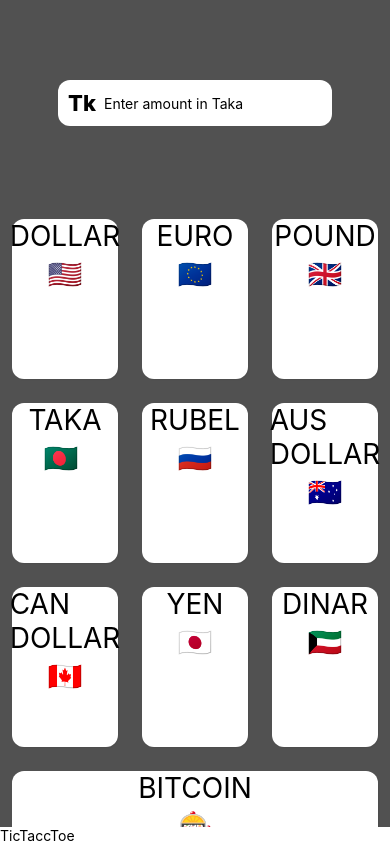
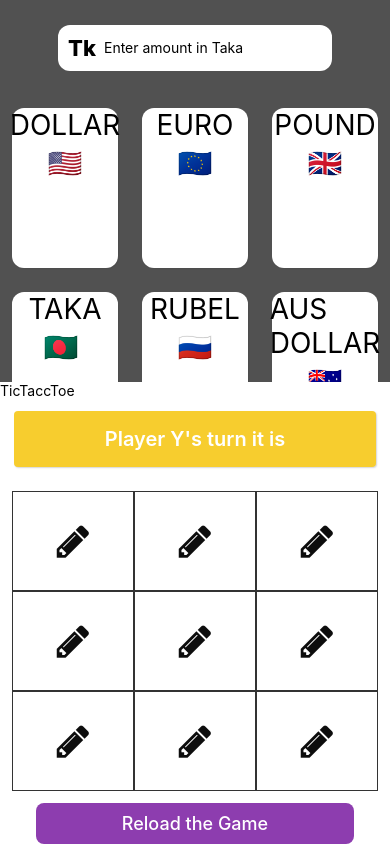
Before and after one commit to Humayra-Akter/currency-flatlist, a React Native app: screen / in a window 390 px wide. Built offline with nearby package versions, Linux system fonts and the light colour scheme.

Commit message:
tic tac toe

```diff
--- a/src/TicTaccToe.tsx
+++ b/src/TicTaccToe.tsx
@@ -1,4 +1,4 @@
-import {StyleSheet, Text, View} from 'react-native';
+import {FlatList, Pressable, StyleSheet, Text, View} from 'react-native';
 import React, {useState} from 'react';
 
 import Snackbar from 'react-native-snackbar';
@@ -70,9 +70,70 @@
     }
   };
 
+  const onChangeItem = (itemNumber: number) => {
+    if (gameWinner) {
+      return Snackbar.show({
+        text: gameWinner,
+        backgroundColor: '#000000',
+        textColor: '#FFFFFF',
+      });
+    }
+
+    if (gameState[itemNumber] === 'empty') {
+      gameState[itemNumber] = isCross ? 'cross' : 'circle';
+      setIsCross(!isCross);
+    } else {
+      return Snackbar.show({
+        text: 'Position is already filled',
+        backgroundColor: 'red',
+        textColor: '#FFFFFF',
+      });
+    }
+
+    checkIsWinner();
+  };
+
   return (
     <View>
       <Text>TicTaccToe</Text>
+      <View>
+        {gameWinner ? (
+          <View style={[styles.playerInfo, styles.winnerInfo]}>
+            <Text style={styles.winnerTxt}>{gameWinner}</Text>
+          </View>
+        ) : (
+          <View
+            style={[
+              styles.playerInfo,
+              isCross ? styles.playerX : styles.playerO,
+            ]}>
+            <Text style={styles.gameTurnTxt}>
+              Player {isCross ? 'X' : 'Y'}'s turn it is
+            </Text>
+          </View>
+        )}
+      </View>
+      {/* Game Grid */}
+      <FlatList
+        numColumns={3}
+        data={gameState}
+        style={styles.grid}
+        renderItem={({item, index}) => (
+          <Pressable
+            key={index}
+            style={styles.card}
+            onPress={() => onChangeItem(index)}>
+            <Icons name={item} />
+          </Pressable>
+        )}
+      />
+
+      {/* Game Action  */}
+      <Pressable style={styles.gameBtn} onPress={reloadGame}>
+        <Text style={styles.gameBtnText}>
+          {gameWinner ? 'Start new Game' : 'Reload the Game'}
+        </Text>
+      </Pressable>
     </View>
   );
 }
```
